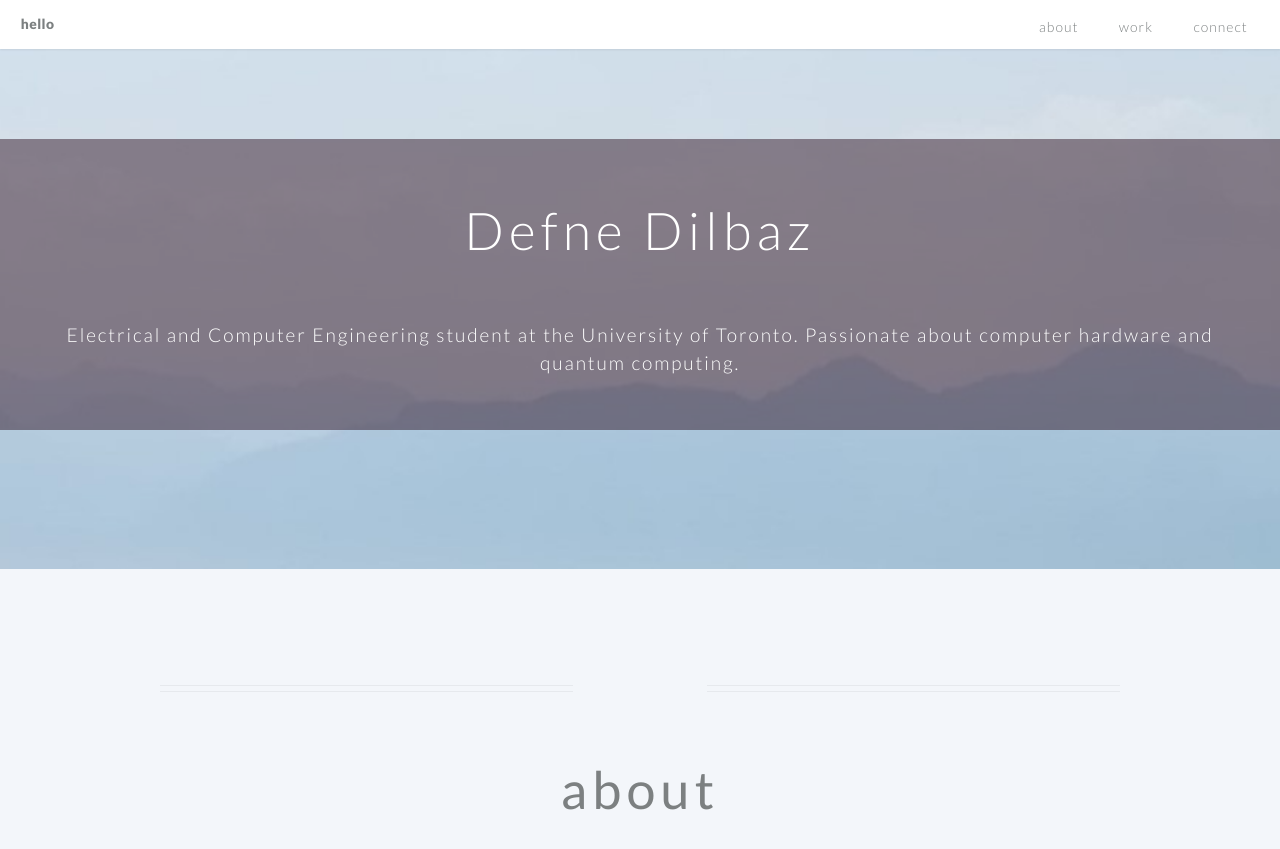
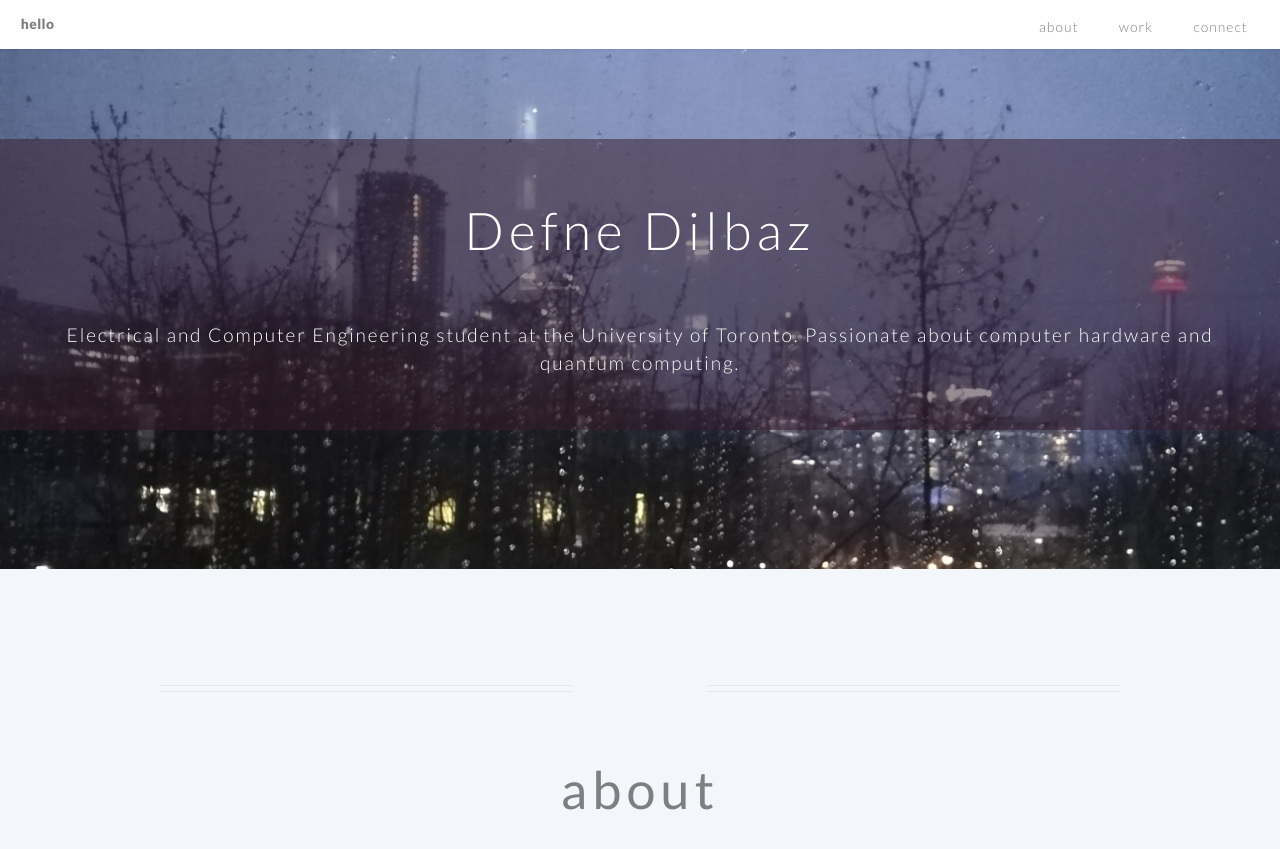
Before and after one commit to defnedilbaz/defnedilbaz.github.io, a Jekyll site: the page built from index.md, in a window 1280 px wide and 900 px high. Shown: the top 849 px of the window. Built offline with Jekyll 4.4.1, drawn with Linux system fonts in a browser that asks for light colours.

Commit message:
Changed background, trying to work aorund youtube link

```diff
--- a/index.md
+++ b/index.md
@@ -6,7 +6,7 @@ layout: hello-default
 # these variables are required -------------------------------
 banner_title: Defne Dilbaz
 banner_subtitle: Electrical and Computer Engineering student at the University of Toronto. Passionate about computer hardware and quantum computing.
-background_image: /images/b_background.jpg
+background_image: /images/toronto_background.jpg
 
 # all of the following variables are optional -----------------
 page_url: /defnedilbaz # only include this variable if you aren't building the page to your primary domain
```
Also changed, not shown: other parts of index.md (+2 -1 lines), images/toronto_background.jpg (added), 1 other file.
